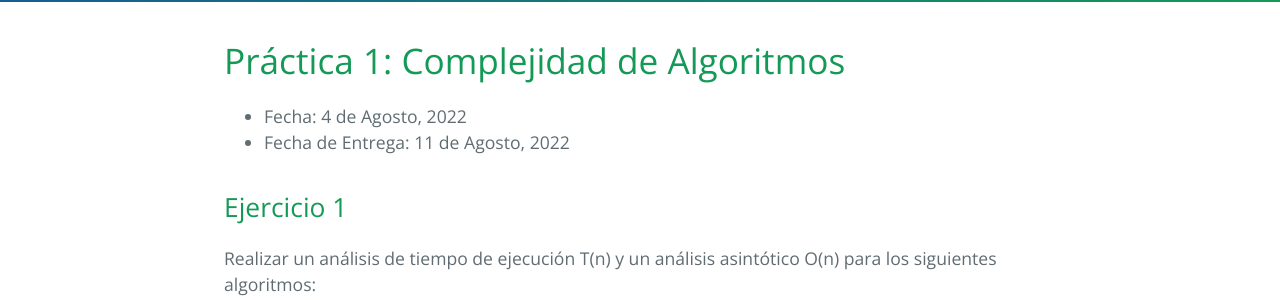
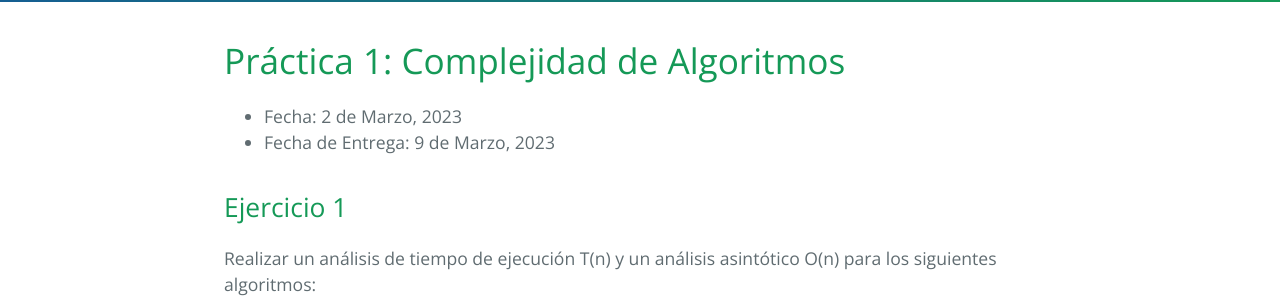
Before and after one commit to FacultadDeIngenieria/ayed, a Jekyll site: the page built from practice/tp1.md, in a window 1280 px wide. Shown: the part 267-567 px from the top of the page. Built offline with Jekyll 4.4.1, drawn with Linux system fonts in a browser that asks for light colours.

Commit message:
Add Khalil and update TP1 dates

```diff
--- a/practice/tp1.md
+++ b/practice/tp1.md
@@ -6,8 +6,8 @@ permalink: /practice/1
 
 # Práctica 1: Complejidad de Algoritmos
 
-* Fecha: 4 de Agosto, 2022
-* Fecha de Entrega: 11 de Agosto, 2022
+* Fecha: 2 de Marzo, 2023
+* Fecha de Entrega: 9 de Marzo, 2023
 
 ## Ejercicio 1
 
```
Also changed, not shown: README.md.
